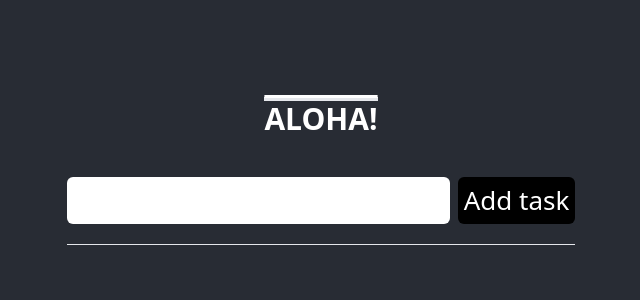
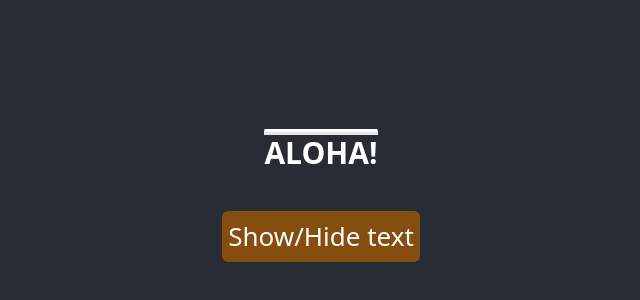
Before and after one commit to ckdev88/react-miniblog, a React (Create React App) app: page / in a window 1280 px wide. Shown: the part 200-500 px from the top of the page, without its empty margins (319-959 px from the left). Built offline with nearby package versions, Linux system fonts and the light colour scheme.

Commit message:
add useEffect in showToggle

```diff
--- a/src/App.js
+++ b/src/App.js
@@ -1,14 +1,24 @@
 import "./App.css";
-import Tasks from "./components/Tasks";
+import Text from "./components/Text";
+import { useState } from "react";
 
 function App() {
+	const [showText, setShowText] = useState(false);
 	return (
 		<div className="App">
 			<header className="App-header">
 				<h1 className="text-3xl overline flex-shrink mb-10 uppercase font-extrabold border-t-4">
 					Aloha!
 				</h1>
-				<Tasks />
+				<button
+					onClick={() => {
+						setShowText(!showText);
+					}}
+					className="bg-yellow-800 text-white rounded-md p-1.5 mb-2"
+				>
+					Show/Hide text
+				</button>
+				{showText && <Text />}
 			</header>
 		</div>
 	);
--- a/src/components/Text.js
+++ b/src/components/Text.js
@@ -4,7 +4,7 @@ import { useState, useEffect } from "react";
 const Text = (props) => {
 	const [text, setText] = useState("");
 	useEffect(() => {
-		console.log("COMPONENT TEXT MOUNTED");
+		console.log("COMPONENT MOUNTED");
 
 		return () => {
 			console.log("COMPONENT UNMOUNTED");
```
